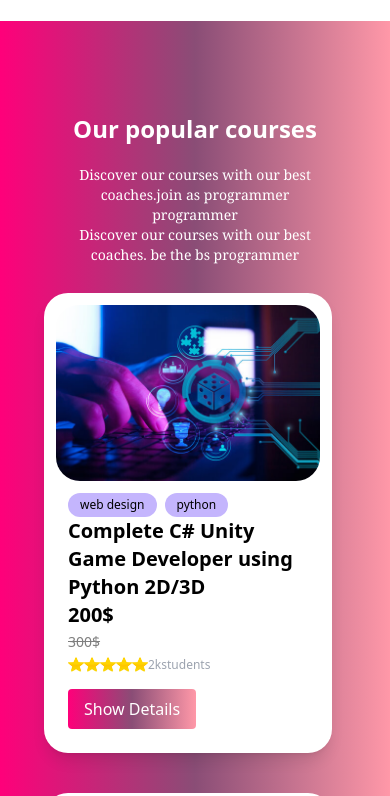
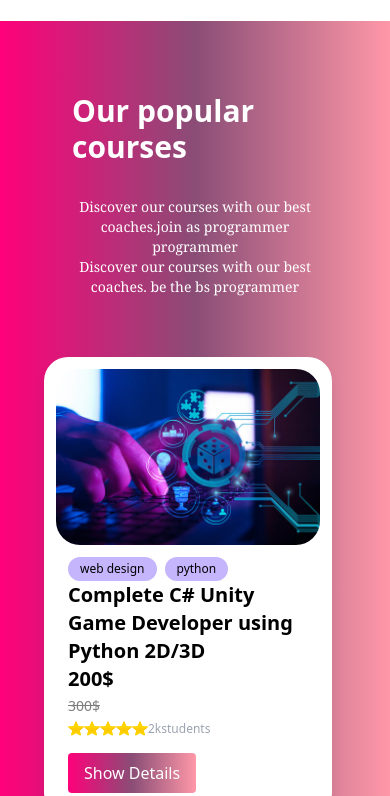
Before and after one commit to safaehamri/tailwind-project-last, a website: page index.html in a window 390 px wide. Shown: the part 2209-3005 px from the top of the page. Drawn offline with nearby package versions, Linux system fonts and the light colour scheme.

```diff
--- a/index.html
+++ b/index.html
@@ -216,8 +216,8 @@
     <section class="p-9 min-w-screen min-h-screen gap-10  bg-gradient-to-r from-gradient-start via-gradient-mid to-gradient-end flex items-center justify-center">
         <div class="p-2 flex flex-col">
             <div class="flex flex-col items-center justify-center text-white m-7 spacing-x-8">
-                <h1 class="text-2xl font-semibold my-5">Our popular courses</h1>
-                <p class="text-sm font-serif text-center">Discover our courses with our best coaches.join as programmer programmer
+                <h1 class="font-bold text-3xl md:text-4xl text-white  mt-15">Our popular courses</h1>
+                <p class="text-sm font-serif text-center  my-8">Discover our courses with our best coaches.join as programmer programmer
                     </br> <span class="text-center">Discover our courses with our best coaches. be the bs programmer</span>
                 </p>
             </div>
@@ -530,7 +530,7 @@
         <div
           class="lg:w-1/5 flex flex-col lg:space-y-2 lg:mr-10 text-center lg:text-left"
         >
-        <h3 class="text-color-pinky font-bold text-3xl "><span class="text-color-violet-move">skills</span>Bot</h3>
+        <h3 class="text-color-violet-light font-bold text-3xl "><span class="text-color-white">skills</span>Bot</h3>
           <p class="text-sm font-semibold text-light-gray">
             Explore a transformative approach to skill development on our cool
             academy.
```
Also changed, not shown: dist/style.css.
